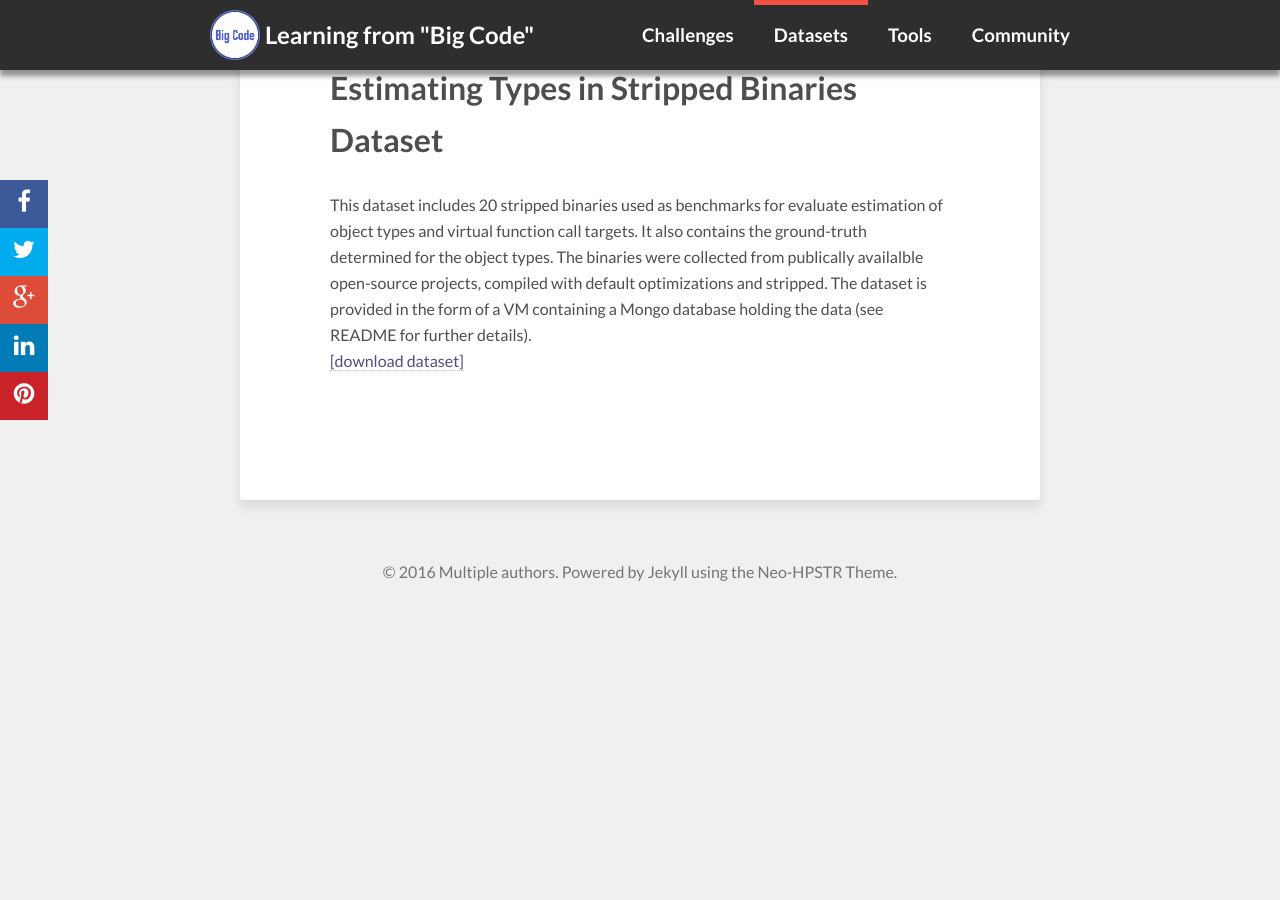
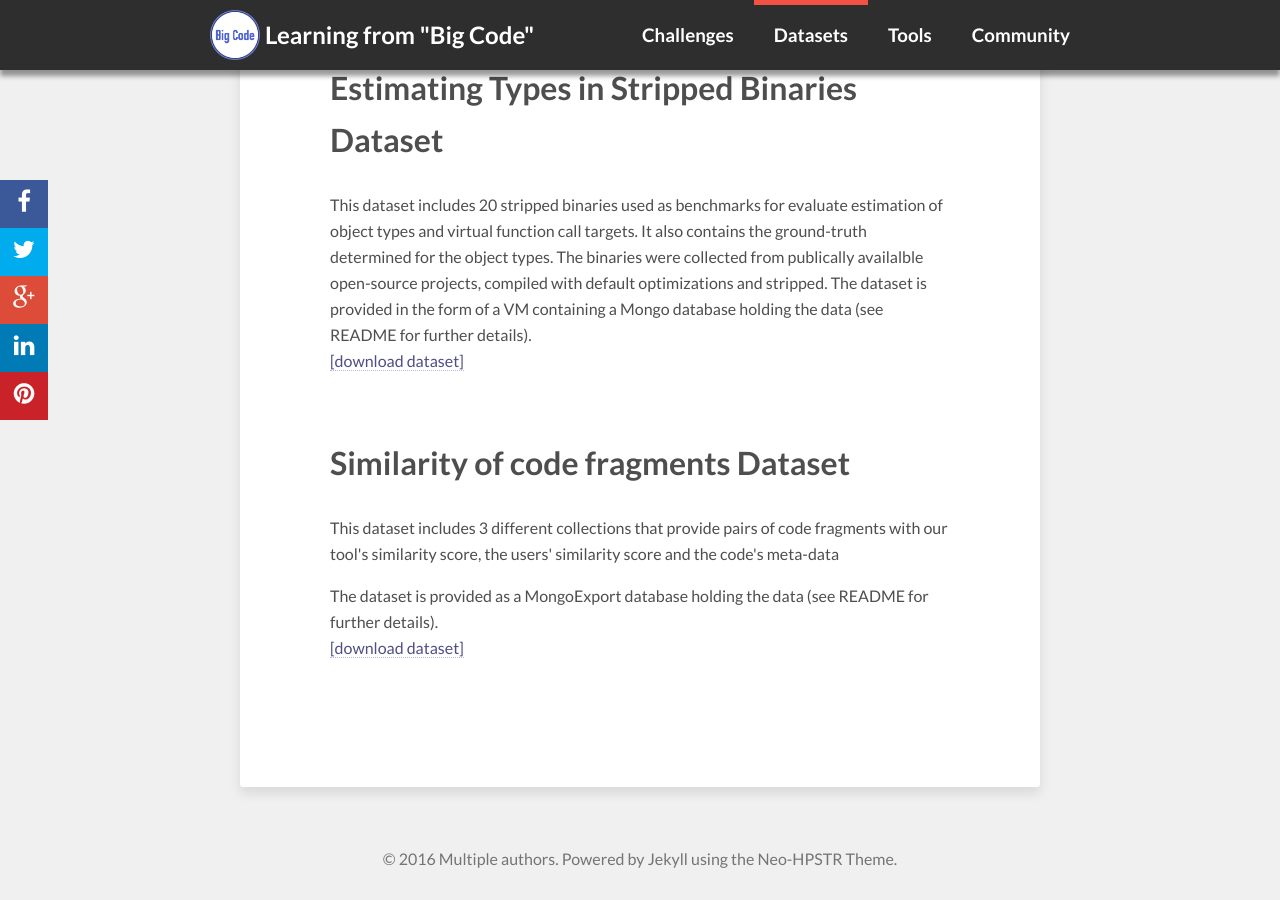
Before and after one commit to learnbigcode/learnbigcode.github.io, a Jekyll site: the page built from datasets/index.md, in a window 1280 px wide and 900 px high, scrolled down 1234 px. Built offline with Jekyll 4.4.1, drawn with Linux system fonts in a browser that asks for light colours; nearby versions of some CDN libraries; comment, search, counter and statistics services are not loaded; before the commit the page ends 1847 px from its top, so only the background shows below that.

Commit message:
Code similarity via natural language descriptions
Meital Zilberstein & Eran Yahav

```diff
--- a/datasets/index.md
+++ b/datasets/index.md
@@ -51,3 +51,13 @@ The dataset is provided in the form of a VM containing a Mongo database holding
 
 <a href="http://1drv.ms/1J5h6Rl">[download dataset]</a></p>
 </div>
+
+<div class="highlightitem">
+<h1 id="like2dropsData">Similarity of code fragments Dataset</h1>
+
+<p>This dataset includes 3 different collections that provide pairs of code fragments with our tool's similarity score, the users' similarity score and the code's meta-data</p>
+<p>The dataset is provided as a MongoExport database holding the data (see README for further details).
+<br/>
+
+<a href="http://check.useast.appfog.ctl.io/download">[download dataset]</a></p>
+</div>
```
Also changed, not shown: challenges/index.md (+15 -0 lines).
